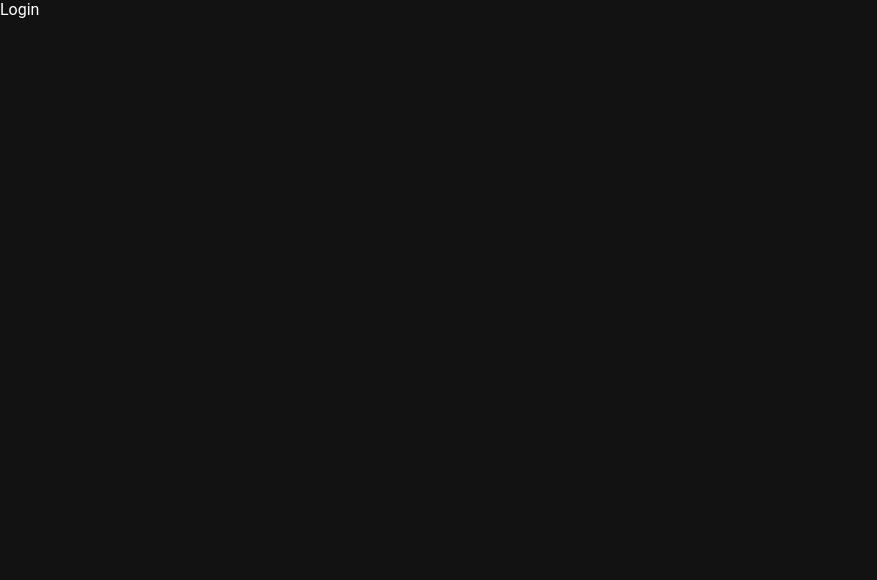
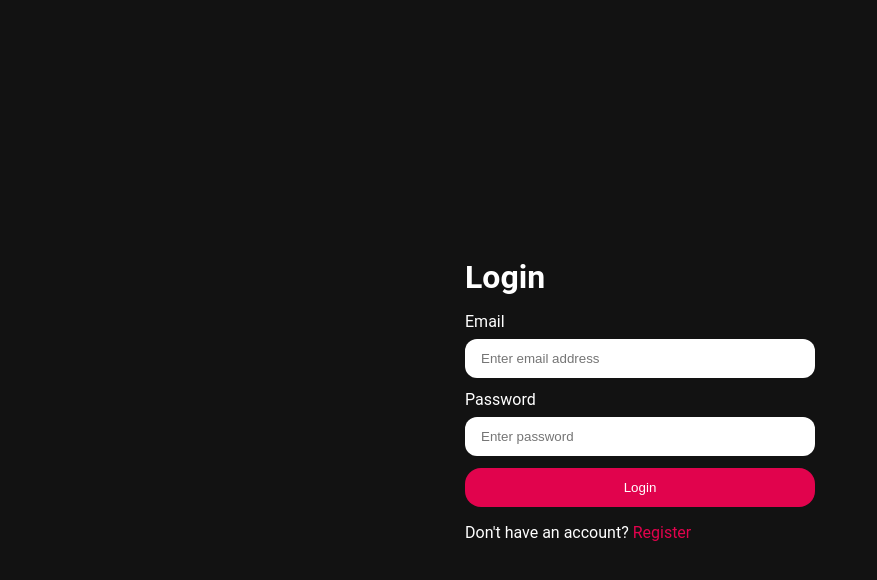
Before and after one commit to Lalitprajapat47/prep-ai, a React app in the folder Frontend/: page /login in a window 1280 px wide. Shown: the top 580 px of the page, without its empty margins (0-877 px from the left). Built offline with nearby package versions, Linux system fonts and the light colour scheme; the HTML template or start-up script is replaced by a standard one.

Commit message:
feat: implement login and registration forms with styling and  navigation

```diff
--- a/Frontend/package.json
+++ b/Frontend/package.json
@@ -10,6 +10,7 @@
     "preview": "vite preview"
   },
   "dependencies": {
+    "axios": "^1.18.0",
     "react": "^19.2.6",
     "react-dom": "^19.2.6",
     "react-router": "^7.18.0",
--- /dev/null
+++ b/Frontend/src/features/auth/auth.form.scss
@@ -0,0 +1,44 @@
+main{
+    min-height: 100vh;
+    width: 100%;
+
+    display: flex;
+    justify-content: center;
+    align-items: center;
+
+
+    .form-container{
+        min-width: 350px;
+
+        display: flex;
+        flex-direction: column;
+        gap: 1rem;
+    }
+
+    form{
+        display: flex;
+        flex-direction: column;
+        gap: 0.75rem;
+    }
+
+    .input-group{
+        display: flex;
+        flex-direction: column;
+
+        gap: 0.5rem;
+
+
+        input{
+            border: none;
+            outline: none;
+            padding-inline: 1rem;
+            padding-block: 0.75rem;
+            border-radius: 0.75rem;
+        }
+    }
+
+    a{
+        color: #e1034d;
+        text-decoration: none;
+    }
+}
--- a/Frontend/src/features/auth/pages/Login.jsx
+++ b/Frontend/src/features/auth/pages/Login.jsx
@@ -1,9 +1,39 @@
 import React from 'react'
+import { useNavigate,Link } from 'react-router'
+import "../auth.form.scss"
 
 const Login = () => {
-  return (
-    <div>Login</div>
-  )
+
+
+    const handleSubmit = (e) => {
+        e.preventDefault()
+    }
+
+
+    return (
+        <main>
+            <div className="form-container">
+                <h1>Login</h1>
+
+                <form onSubmit={handleSubmit}>
+
+                    <div className="input-group">
+                        <label htmlFor="email">Email</label>
+                        <input type="email" id="email" name='email' placeholder='Enter email address' />
+                    </div>
+                    <div className="input-group">
+                        <label htmlFor="password">Password</label>
+                        <input type="password" id="password" name='password' placeholder='Enter password' />
+                    </div>
+
+                    <button className='button primary-button' >Login</button>
+
+                </form>
+
+                <p>Don't have an account? <Link to={"/register"} >Register</Link> </p>
+            </div>
+        </main>
+    )
 }
 
 export default Login
--- a/Frontend/src/features/auth/pages/Register.jsx
+++ b/Frontend/src/features/auth/pages/Register.jsx
@@ -1,9 +1,42 @@
 import React from 'react'
+import { useNavigate,Link } from 'react-router'
 
 const Register = () => {
-  return (
-    <div>Register</div>
-  )
+
+    const navigate = useNavigate()
+
+    const handleSubmit = (e) => {
+        e.preventDefault()
+    }
+
+    return (
+        <main>
+            <div className="form-container">
+                <h1>Register</h1>
+
+                <form onSubmit={handleSubmit}>
+
+                    <div className="input-group">
+                        <label htmlFor="username">Username</label>
+                        <input type="text" id="username" name='username' placeholder='Enter username' />
+                    </div>
+                    <div className="input-group">
+                        <label htmlFor="email">Email</label>
+                        <input type="email" id="email" name='email' placeholder='Enter email address' />
+                    </div>
+                    <div className="input-group">
+                        <label htmlFor="password">Password</label>
+                        <input type="password" id="password" name='password' placeholder='Enter password' />
+                    </div>
+
+                    <button className='button primary-button' >Register</button>
+
+                </form>
+
+                <p>Already have an account? <Link to={"/login"} >Login</Link> </p>
+            </div>
+        </main>
+    )
 }
 
 export default Register
--- a/Frontend/src/style.scss
+++ b/Frontend/src/style.scss
@@ -1,3 +1,5 @@
+@use "./style/button.scss";
+
 * {
     margin: 0%;
     padding: 0%;
--- /dev/null
+++ b/Frontend/src/style/button.scss
@@ -0,0 +1,20 @@
+.button{
+
+    border: none;
+    outline: none;
+    padding-inline: 1.5rem;
+    padding-block: 0.75rem;
+    border-radius: 1rem;
+    cursor: pointer;
+
+    transition: all 0.3s ease-in-out;
+
+    &.primary-button{
+        background-color: #e1034d;
+        color: white;
+    }
+
+    &:active{
+        transform: scale(0.9);
+    }
+}
```
Also changed, not shown: Frontend/src/features/auth/services/auth.api.js (added), 1 other file (tests, documents, lock files or other folders).
